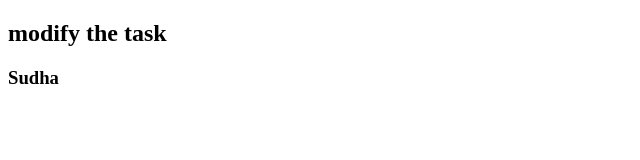
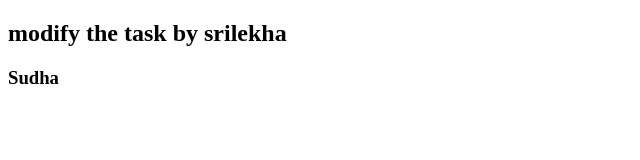
Before and after one commit to madanuanusha/team, a plain HTML site: page file2.html in a window 1280 px wide. Shown: the whole page, without its empty margins (0-640 px from the left). Drawn offline with Linux system fonts and the light colour scheme.

Commit message:
modified

```diff
--- a/file2.html
+++ b/file2.html
@@ -6,7 +6,7 @@
     <title>Document</title>
 </head>
 <body>
-   <h2>modify the task</h2>
+   <h2>modify the task by srilekha</h2>
    <h3>Sudha</h3>
 </body>
 </html>
```
